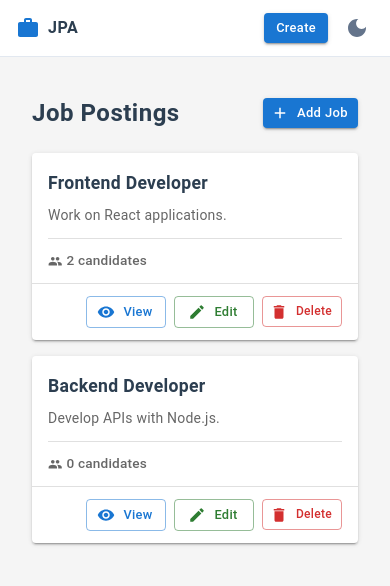
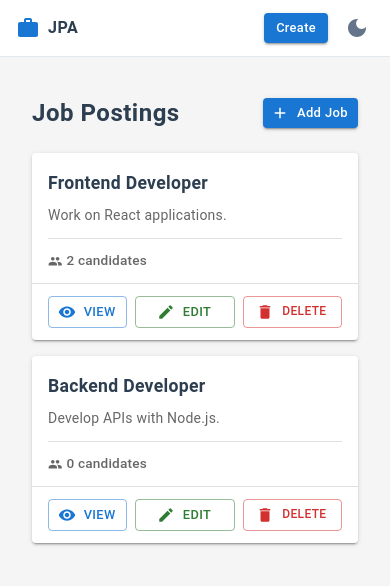
Before and after one commit to pratham-yuxo/job-portal-admin, a React (Create React App) app: page / in a window 390 px wide. Shown: the top 586 px of the page. Built offline with nearby package versions, Linux system fonts and the light colour scheme.

Commit message:
fixed: createAssessment page ui crash on mobile fixed

```diff
--- a/src/components/CandidateCard.jsx
+++ b/src/components/CandidateCard.jsx
@@ -19,35 +19,6 @@ const CandidateCard = ({ candidate, darkMode }) => {
   const theme = useTheme();
   const isMobile = useMediaQuery(theme.breakpoints.down('sm'));
 
-  const getStatusColor = (status) => {
-    const statusColors = {
-      'Under Review': {
-        bg: darkMode ? '#422006' : '#fff8dd',
-        color: darkMode ? '#ffc107' : '#b45309'
-      },
-      'Interview Scheduled': {
-        bg: darkMode ? '#042f2e' : '#e0f2f1',
-        color: darkMode ? '#06b6d4' : '#0891b2'
-      },
-      'Shortlisted': {
-        bg: darkMode ? '#052e16' : '#e8f5e9',
-        color: darkMode ? '#22c55e' : '#15803d'
-      },
-      'Hired': {
-        bg: darkMode ? '#052e16' : '#e8f5e9',
-        color: darkMode ? '#22c55e' : '#15803d'
-      },
-      'Rejected': {
-        bg: darkMode ? '#450a0a' : '#fee2e2',
-        color: darkMode ? '#ef4444' : '#dc2626'
-      }
-    };
-    return statusColors[status] || {
-      bg: darkMode ? '#334155' : '#f1f5f9',
-      color: darkMode ? '#f1f5f9' : '#475569'
-    };
-  };
-
   const formatDate = (dateString) => {
     const date = new Date(dateString);
     if (isNaN(date.getTime())) return 'Invalid Date';
@@ -57,8 +28,6 @@ const CandidateCard = ({ candidate, darkMode }) => {
       day: 'numeric'
     });
   };
-
-  const statusColor = getStatusColor(candidate.status);
 
   return (
     <Paper
@@ -120,12 +89,8 @@ const CandidateCard = ({ candidate, darkMode }) => {
               size="small"
               sx={{
                 height: '24px',
-                backgroundColor: statusColor.bg,
-                color: statusColor.color,
-                fontWeight: 500,
-                '& .MuiChip-label': {
-                  px: 1
-                }
+                backgroundColor: darkMode ? '#334155' : '#f1f5f9',
+                color: darkMode ? '#f1f5f9' : '#475569'
               }}
             />
           </Box>
--- a/src/components/JobCard.jsx
+++ b/src/components/JobCard.jsx
@@ -122,23 +122,30 @@ const JobCard = ({ job, onDeleteSuccess, onEditSuccess }) => {
         <CardActions
           sx={{
             display: 'flex',
-            justifyContent: 'flex-end',
+            justifyContent: 'space-between',
+            gap: 1,
             borderTop: 1,
             borderColor: darkMode ? 'rgba(255,255,255,0.1)' : 'divider',
             px: 2,
             py: 1.5,
-            '& > *': {
-              flex: '1',
-              maxWidth: '80px'
-            },
-            '& .MuiButton-root': {
-              textTransform: 'none',
-              fontWeight: 500,
-              letterSpacing: '0.3px'
-            }
+            flexWrap: 'wrap'
           }}
         >
-          <Link to={`/jobs/${job.id}`} style={{ textDecoration: 'none' }}>
+          <Box
+            sx={{
+              display: 'flex',
+              gap: 1,
+              width: '100%',
+              justifyContent: 'space-between'
+            }}
+          >
+            <Link
+              to={`/jobs/${job.id}`}
+              style={{
+                textDecoration: 'none',
+                flex: 1
+              }}
+            >
               <Button
                 fullWidth
                 size="small"
@@ -148,14 +155,14 @@ const JobCard = ({ job, onDeleteSuccess, onEditSuccess }) => {
                 sx={{
                   fontSize: '0.8rem',
                   py: 0.5,
-                whiteSpace: 'nowrap'
+                  whiteSpace: 'nowrap',
+                  minWidth: 0
                 }}
               >
                 View
               </Button>
             </Link>
             <Button
-            fullWidth
               size="small"
               variant="outlined"
               color="success"
@@ -164,13 +171,14 @@ const JobCard = ({ job, onDeleteSuccess, onEditSuccess }) => {
               sx={{
                 fontSize: '0.8rem',
                 py: 0.5,
-              whiteSpace: 'nowrap'
+                whiteSpace: 'nowrap',
+                flex: 1,
+                minWidth: 0
               }}
             >
               Edit
             </Button>
             <Button
-            fullWidth
               size="small"
               variant="outlined"
               color="error"
@@ -179,11 +187,14 @@ const JobCard = ({ job, onDeleteSuccess, onEditSuccess }) => {
               sx={{
                 fontSize: '0.75rem',
                 py: 0.5,
-              whiteSpace: 'nowrap'
+                whiteSpace: 'nowrap',
+                flex: 1,
+                minWidth: 0
               }}
             >
               Delete
             </Button>
+          </Box>
         </CardActions>
       </Card>
 
--- a/src/pages/CreateAssessment.jsx
+++ b/src/pages/CreateAssessment.jsx
@@ -15,7 +15,8 @@ import {
   Divider,
   useTheme,
   Snackbar,
-  Alert
+  Alert,
+  useMediaQuery
 } from '@mui/material';
 import AddCircleOutlineIcon from '@mui/icons-material/AddCircleOutline';
 import QuizIcon from '@mui/icons-material/Quiz';
@@ -40,6 +41,7 @@ const CreateAssessment = () => {
     message: '',
     type: 'success'
   });
+  const isMobile = useMediaQuery(theme.breakpoints.down('sm'));
 
   const selectedJobAssessments = assessments.filter(
     assessment => assessment.jobId === parseInt(selectedJobId)
@@ -384,7 +386,13 @@ const CreateAssessment = () => {
                       }
                     }}
                   >
-                    <Box sx={{ display: 'flex', justifyContent: 'space-between', alignItems: 'center' }}>
+                    <Box sx={{
+                      display: 'flex',
+                      flexDirection: { xs: 'column', sm: 'row' },
+                      justifyContent: 'space-between',
+                      alignItems: { xs: 'flex-start', sm: 'center' },
+                      gap: { xs: 2, sm: 0 }
+                    }}>
                       <Box>
                         <Typography
                           sx={{
@@ -401,7 +409,8 @@ const CreateAssessment = () => {
                             color: darkMode ? '#94a3b8' : '#64748b',
                             display: 'flex',
                             alignItems: 'center',
-                            gap: 1
+                            gap: 1,
+                            flexWrap: 'wrap'
                           }}
                         >
                           <span>{assessment.questions.length} questions</span>
@@ -409,11 +418,18 @@ const CreateAssessment = () => {
                           <span>Created on {new Date(assessment.createdAt).toLocaleDateString()}</span>
                         </Typography>
                       </Box>
-                      <Box sx={{ display: 'flex', gap: 1 }}>
+
+                      <Box sx={{
+                        display: 'flex',
+                        gap: 1,
+                        width: { xs: '100%', sm: 'auto' },
+                        justifyContent: { xs: 'flex-start', sm: 'flex-end' }
+                      }}>
                         <Button
                           size="small"
                           variant="outlined"
                           onClick={() => setSelectedAssessment(assessment)}
+                          fullWidth={isMobile}
                           sx={{
                             color: darkMode ? '#f1f5f9' : 'primary.main',
                             borderColor: darkMode ? '#94a3b8' : 'primary.main',
@@ -427,7 +443,10 @@ const CreateAssessment = () => {
                         </Button>
                         <IconButton
                           onClick={() => handleDeleteClick(assessment.id)}
-                          sx={{ color: 'error.main' }}
+                          sx={{
+                            color: 'error.main',
+                            ml: { xs: 'auto', sm: 0 }
+                          }}
                         >
                           <DeleteOutlineIcon />
                         </IconButton>
```
Lines whose indentation alone changed are shown as unchanged.
